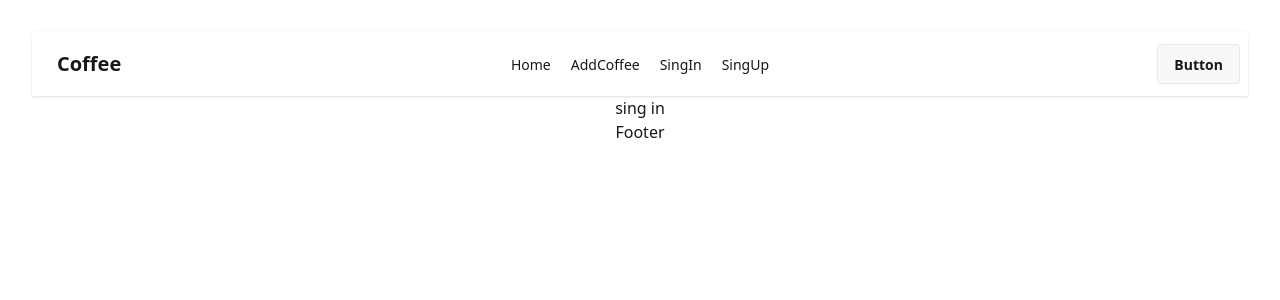
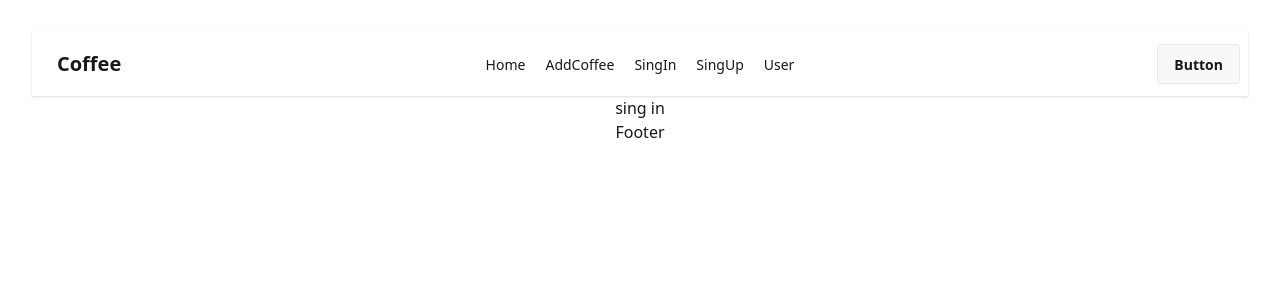
Before and after one commit to emamuddin10/Projects38-Mysterious-Coffee-Store, a React (Vite) app: page /signIn in a window 1280 px wide. Shown: the top 300 px of the page. Built offline with nearby package versions, Linux system fonts and the light colour scheme.

Commit message:
added header

```diff
--- a/src/components/Header.jsx
+++ b/src/components/Header.jsx
@@ -9,6 +9,7 @@ const Header = () => {
         <NavLink to="/addCoffee">AddCoffee</NavLink>
         <NavLink to="/signIn">SingIn</NavLink>
         <NavLink to="/signUp">SingUp</NavLink>
+        <NavLink to="/users">User</NavLink>
       </div>
     </>
   );
```
